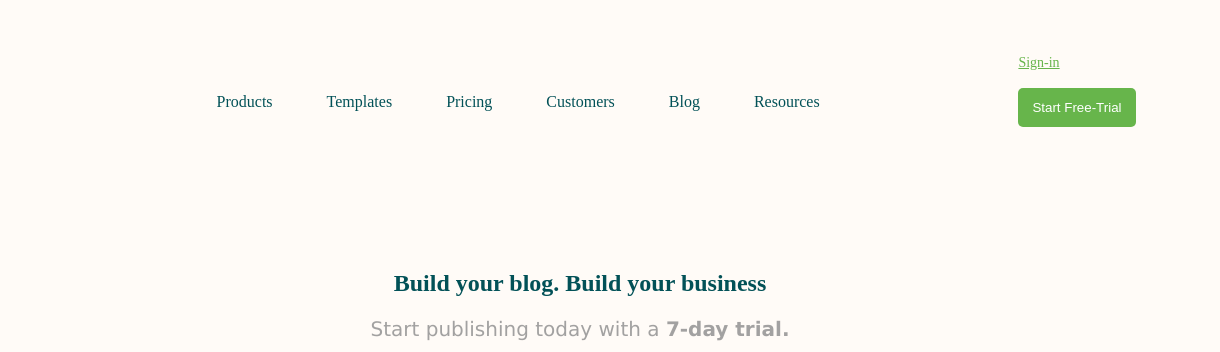
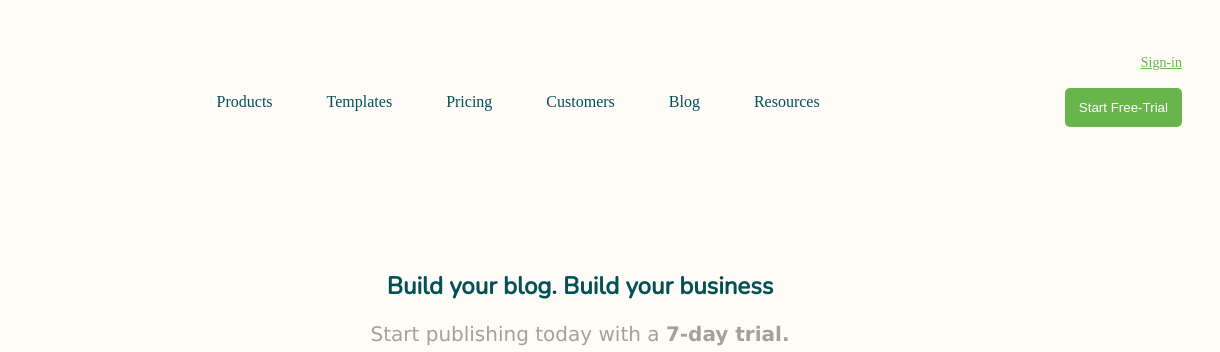
Before and after one commit to FaustoPaFl/ProyectoFase1, a plain HTML site: page index1.html in a window 1280 px wide. Shown: the top 352 px of the page, 60-1280 px from the left. Drawn offline with nearby package versions, Linux system fonts and the light colour scheme.

Commit message:
actualización con estado de version

```diff
--- a/index1.html
+++ b/index1.html
@@ -10,6 +10,9 @@
           }
           */
       </style> -->
+        <link rel="preconnect" href="https://fonts.googleapis.com">
+        <link rel="preconnect" href="https://fonts.gstatic.com" crossorigin>
+        <link href="https://fonts.googleapis.com/css2?family=Nunito:wght@300&display=swap" rel="stylesheet">
       <title>Matcha</title>
       <link rel="stylesheet" href="styles.css"
   </head>
--- a/styles.css
+++ b/styles.css
@@ -3,7 +3,8 @@ body {
 }
 h1{
     color: #025157;
-    text-align: center
+    text-align: center;
+    font-family: 'Nunito', sans-serif;
 }
 p{
     color: #8b8b8bcc;
@@ -45,7 +46,7 @@ li{
 }
 .actions{
     width: 15%;
-    text-align: left;
+    text-align: right;
     font-size: 14px;
   }
 .actions>*{
```
